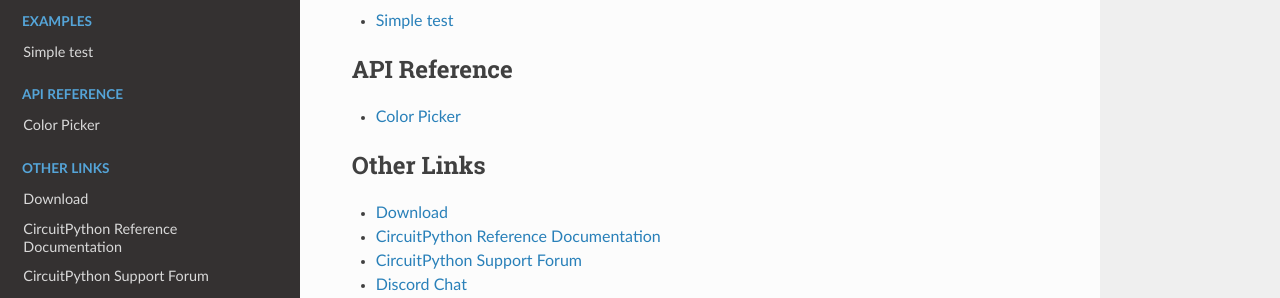
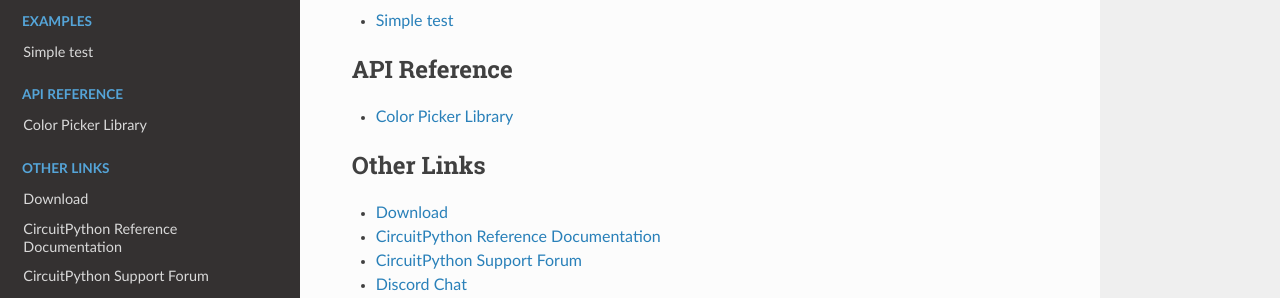
Before and after one commit to jposada202020/_CircuitPython_Color_Picker, a Sphinx documentation site: the page built from docs/index.rst, in a window 1280 px wide and 900 px high, scrolled down 844 px. Shown: the part 185-483 px from the top of the window. Built offline with Sphinx 7.4.7 and the Read the Docs theme 2.0.0, drawn with Linux system fonts in a browser that asks for light colours; some of the changed lines change nothing that is shown.

Commit message:
Adding Submodules

```diff
--- a/docs/api.rst
+++ b/docs/api.rst
@@ -4,8 +4,14 @@
 .. If your library file(s) are nested in a directory (e.g. /adafruit_foo/foo.py)
 .. use this format as the module name: "adafruit_foo.foo"
 
-Color Picker
-============
+Color Picker Library
+====================
 
 .. automodule:: adafruit_displayio_color_picker
    :members:
+
+.. automodule:: adafruit_displayio_color_picker.color_picker
+   :members:
+
+.. automodule:: adafruit_displayio_color_picker.wheel_maker
+   :members:
```
